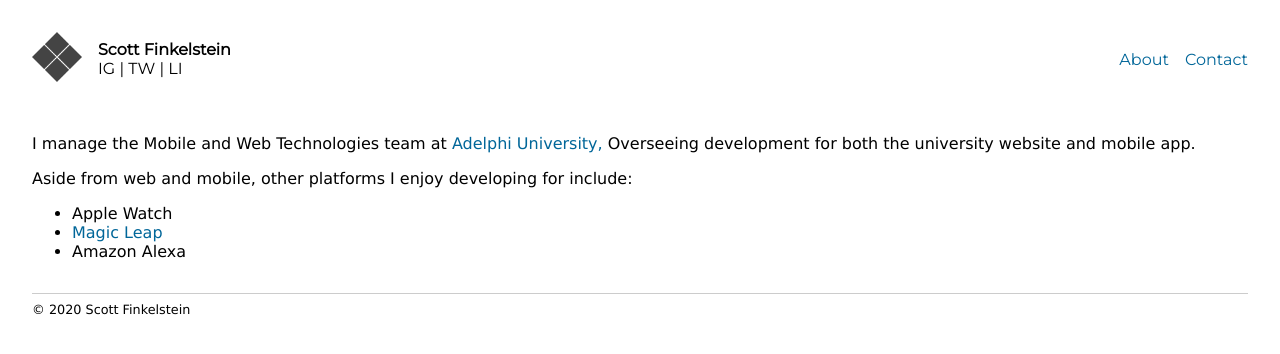
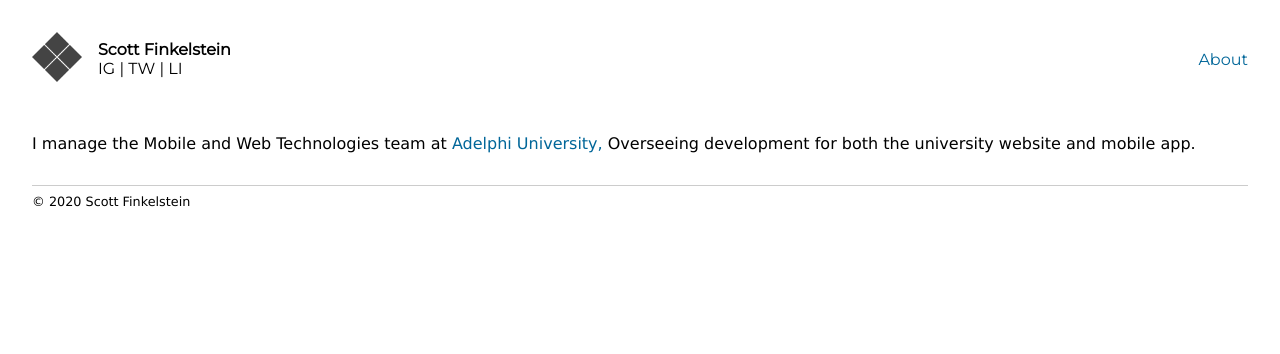
Before and after one commit to scottfinkelstein/scotts-website, a Gatsby site: page /about in a window 1280 px wide. Built offline with nearby package versions, Linux system fonts and the light colour scheme; Gatsby itself is replaced by a stand-in of ours.

Commit message:
Ready to go live for quiet birthday launch!

```diff
--- a/package.json
+++ b/package.json
@@ -6,6 +6,7 @@
   "author": "Kyle Mathews <mathews.kyle@gmail.com>",
   "dependencies": {
     "gatsby": "^2.17.6",
+    "gatsby-cli": "^2.8.27",
     "gatsby-image": "^2.2.30",
     "gatsby-plugin-catch-links": "^2.1.15",
     "gatsby-plugin-google-fonts": "^1.0.1",
--- a/src/components/header.js
+++ b/src/components/header.js
@@ -17,7 +17,6 @@ const Header = ({ siteData }) => (
 
     <ul className="top-nav">
       <li><Link to={ '/about' }>About</Link></li>
-      <li><Link to={ '/contact' }>Contact</Link></li>
     </ul>
   </header>
 )
--- a/src/components/layout.css
+++ b/src/components/layout.css
@@ -72,7 +72,7 @@ header .top-nav li:not(:last-child) {
 .posts {
   display: flex;
   flex-wrap: wrap;
-  justify-items: space-between;
+  justify-content: space-evenly;
 }
 
 .posts a {
--- a/src/pages/about.js
+++ b/src/pages/about.js
@@ -13,12 +13,6 @@ class About extends React.Component {
                 <SEO title="About Me" />
                 <div className="container">
                     <p>I manage the Mobile and Web Technologies team at <a href="https://adelphi.edu" target="_blank" rel="noopener noreferrer">Adelphi University,</a> Overseeing development for both the university website and mobile app.</p>
-                    <p>Aside from web and mobile, other platforms I enjoy developing for include:</p>
-                    <ul>
-                        <li>Apple Watch</li>
-                        <li><a href="https://www.magicleap.com" target="_blank" rel="noopener noreferrer">Magic Leap</a></li>
-                        <li>Amazon Alexa</li>
-                    </ul>
                 </div>
             </Layout>
         )
--- a/src/pages/page-2.js
+++ /dev/null
@@ -1,16 +0,0 @@
-import React from "react"
-import { Link } from "gatsby"
-
-import Layout from "../components/layout"
-import SEO from "../components/seo"
-
-const SecondPage = () => (
-  <Layout>
-    <SEO title="Page two" />
-    <h1>Hi from the second page</h1>
-    <p>Welcome to page 2</p>
-    <Link to="/">Go back to the homepage</Link>
-  </Layout>
-)
-
-export default SecondPage
```
Also changed, not shown: 1 other file.
